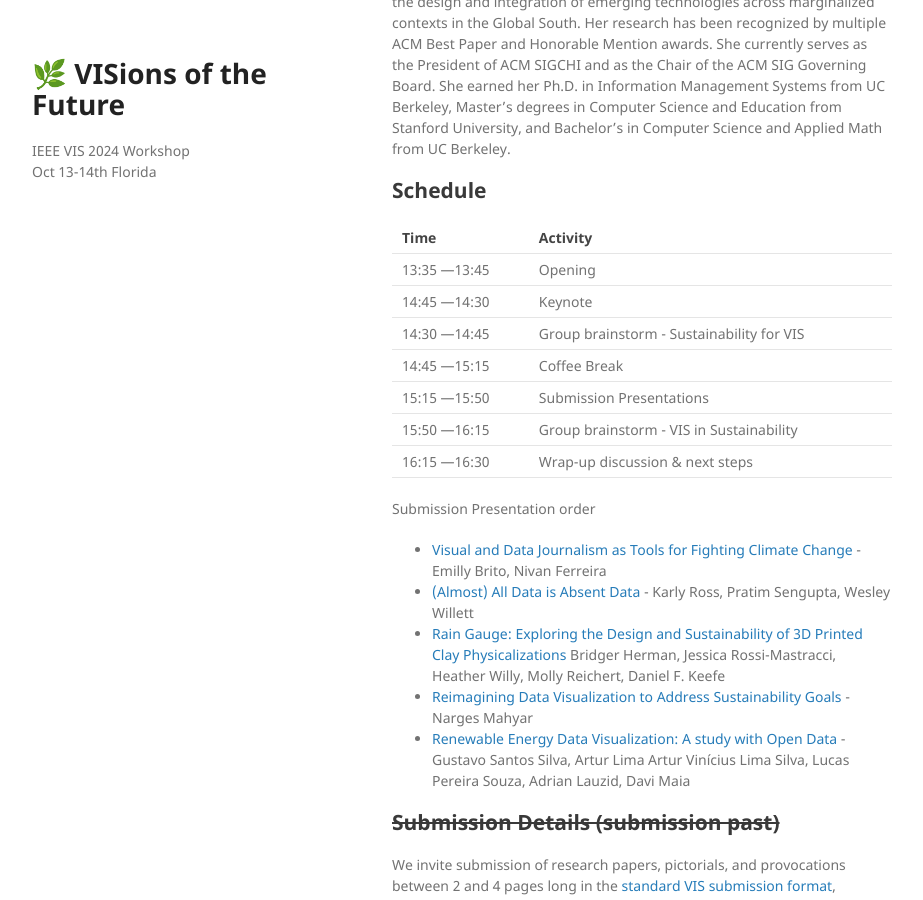
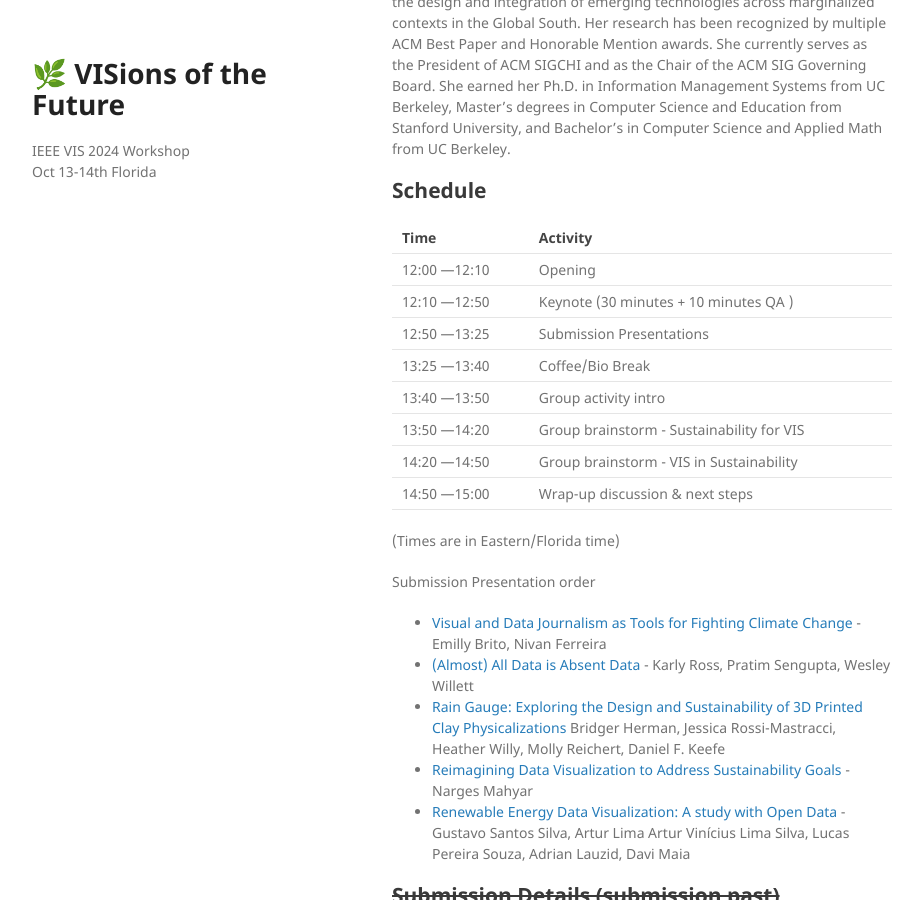
Before and after one commit to visionsofthefuture/visionsofthefuture.github.io, a Jekyll site: the page built from index.md, in a window 1280 px wide and 900 px high, scrolled down 731 px. Shown: the whole window, without its empty margins (178-1101 px from the left). Built offline with Jekyll 4.4.1, drawn with Linux system fonts in a browser that asks for light colours.

Commit message:
update presentations

```diff
--- a/index.md
+++ b/index.md
@@ -18,13 +18,16 @@ Neha Kumar is an Associate Professor at the School of Interactive Computing at G
 
 | Time         | Activity                                  |
 | ------------ | ----------------------------------------- |
-| 13:35 —13:45 | Opening                                   |
-| 14:45 —14:30 | Keynote                                   |
-| 14:30 —14:45 | Group brainstorm - Sustainability for VIS |
-| 14:45 —15:15 | Coffee Break                              |
-| 15:15 —15:50 | Submission Presentations                  |
-| 15:50 —16:15 | Group brainstorm - VIS in Sustainability  |
-| 16:15 —16:30 | Wrap-up discussion & next steps           |
+| 12:00 —12:10 | Opening                                   |
+| 12:10 —12:50 | Keynote (30 minutes + 10 minutes QA )     |
+| 12:50 —13:25 | Submission Presentations                  |
+| 13:25 —13:40 | Coffee/Bio Break                          |
+| 13:40 —13:50 | Group activity intro                      |
+| 13:50 —14:20 | Group brainstorm - Sustainability for VIS |
+| 14:20 —14:50 | Group brainstorm - VIS in Sustainability  |
+| 14:50 —15:00 | Wrap-up discussion & next steps           |
+
+(Times are in Eastern/Florida time)
 
 Submission Presentation order
 
```
